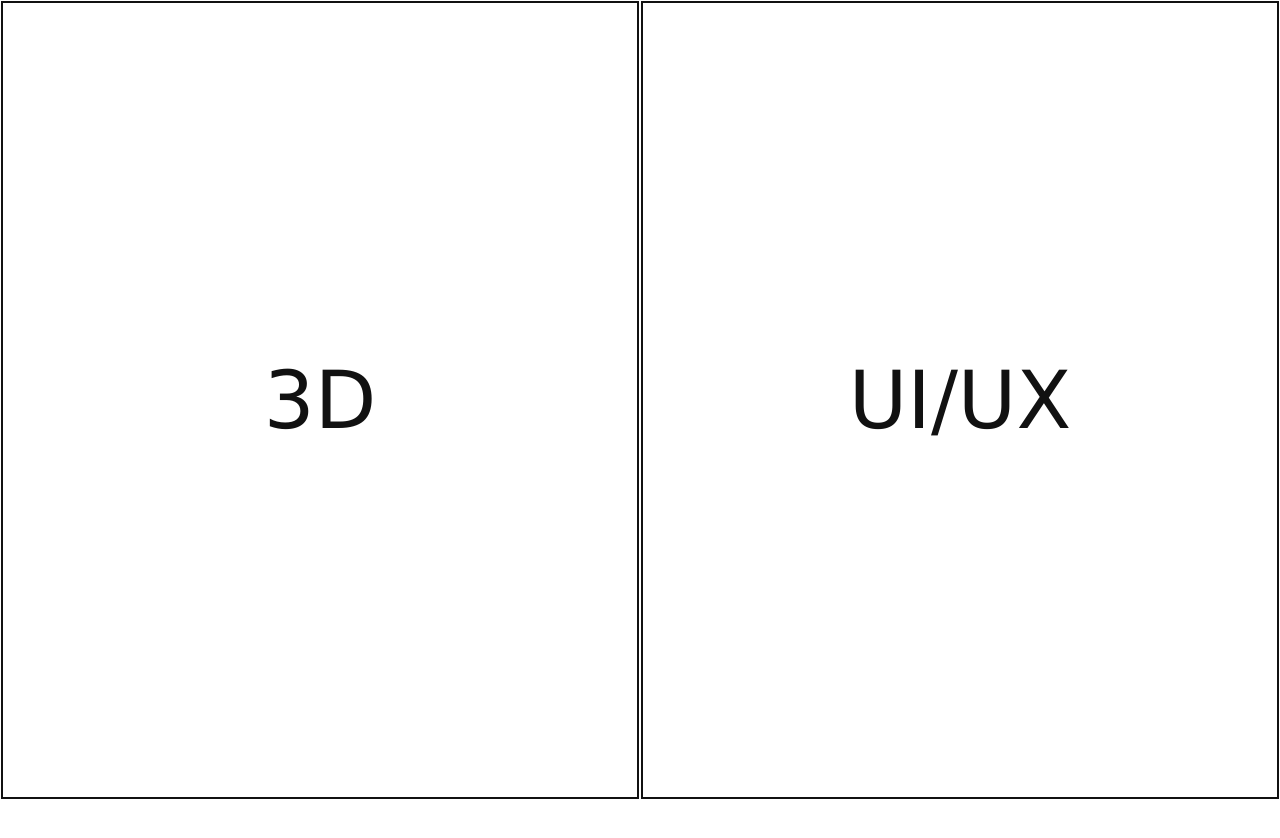
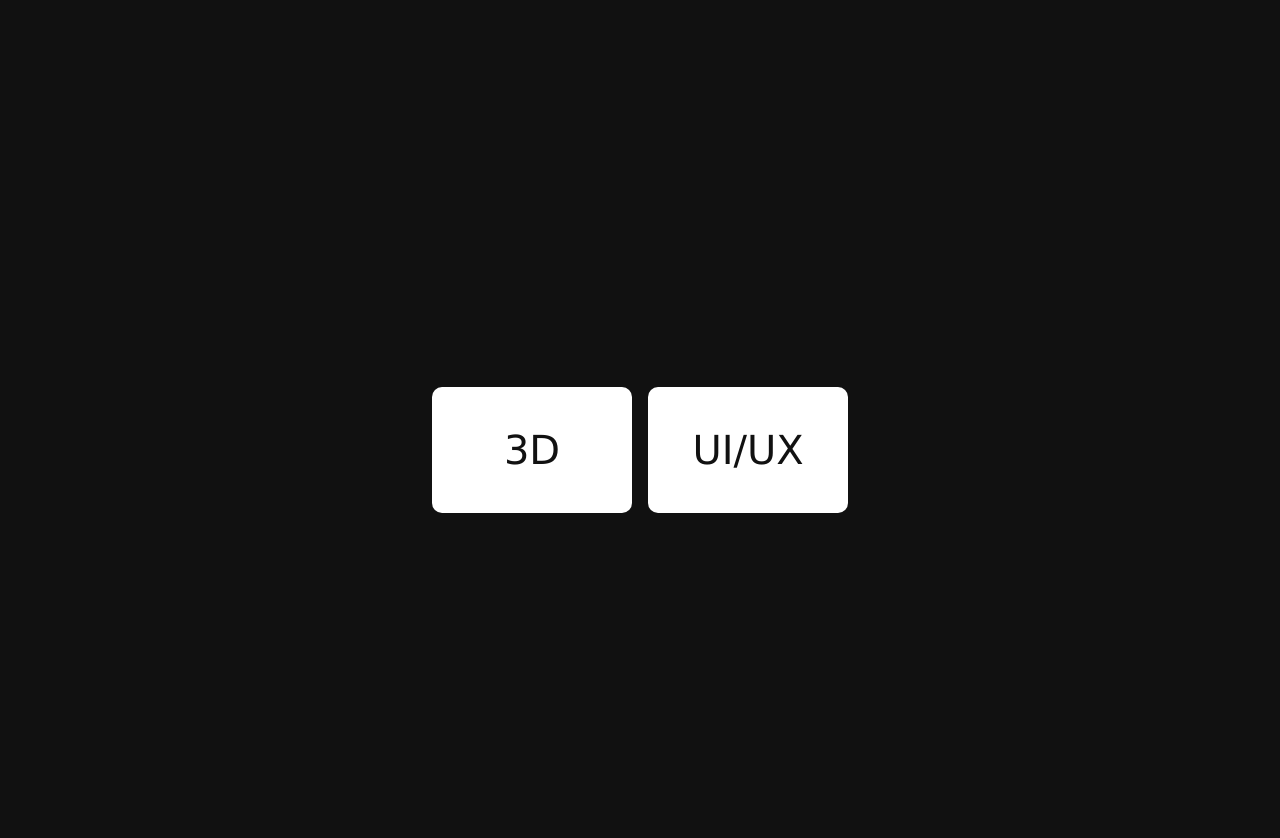
Before and after one commit to Foianu/Portfolio, a plain HTML site: page index.html in a window 1280 px wide. Before the commit the page ends 800 px from the top, so only its background shows below. Drawn offline with Linux system fonts and the light colour scheme.

Commit message:
created pop-up modified home-btn modified buttons on index page

```diff
--- a/css/styles.css
+++ b/css/styles.css
@@ -6,51 +6,37 @@
 }
 
 body {
-    background-color: #fff;
+    background-color: #111;
+}
+
+.buttons {
+    position: relative;
+    display: flex;
+    justify-content: center;
+    flex-direction: row;
+    align-items: center;
+    height: 900px;
+    gap: 1em;
+}
+
+.btn {
+    width: 200px;
+    background: #fff;
     color: #111;
+    border-radius: 10px;
+    font-size: 40px;
+    border: none;
+    padding: 1em;
+    cursor: pointer;
+}
+
+.buttons a {
+    color: #fff;
     text-decoration: none;
 }
 
-.buttons {
-    position: absolute;
-    display: flex;
-    flex-direction: row;
-    flex-wrap: wrap;
-    width: 100%;
-    height: 100%;
-    justify-content: center;
-    text-decoration: none;
+.btn:hover {
+    background: #111;
+    border: 1px solid #fff;
+    color: #fff;
 }
-
-.btn {
-    display: flex;
-    flex-direction: column;
-    flex-basis: 100%;
-    flex: 1;
-
-    justify-content: center;
-    align-items: center;
-    text-align: center;
-
-    background-color: #fff;
-    color: #111;
-    font-size: 80px;
-    border: #111 solid 2px;
-    margin: 1px;
-
-}
-
-.btn a {
-    color: #111;
-    text-decoration: none;
-    cursor: pointer;
-}
-
-.btn:hover {
-    background-color: #111;
-}
-
-.btn:hover a {
-    color: #fff;
-    font-size: 200px;
-}
--- a/index.html
+++ b/index.html
@@ -11,12 +11,9 @@
 
     <body>
         <div class="buttons">
-            <button class="btn">
-                <a href="pages/3D.html" target="blank">3D</a>
-            </button>
-            <button class="btn">
-                <a href="pages/UIUX.html" target="blank">UI/UX</a>
-            </button>
+            <a href="pages/3D.html"><button class="btn">3D</button></a>
+            <a href="pages/UIUX.html"><button class="btn">UI/UX</button></a>
+
         </div>
     </body>
 </html>
```
Also changed, not shown: css/3D_styles.css (+5 -8 lines), css/UIUX_styles.css (+5 -9 lines), pages/3D.html (+1 -2 lines), pages/UIUX.html (+1 -1 lines).
